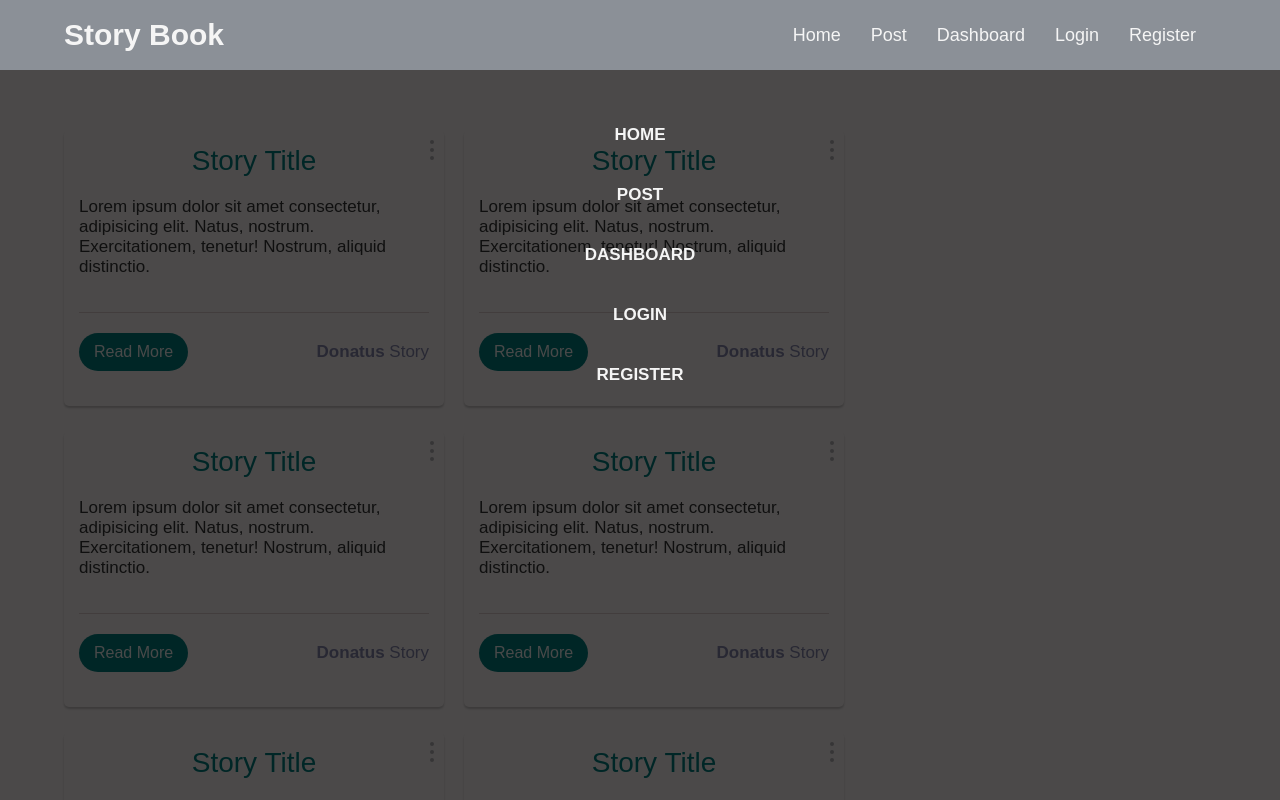
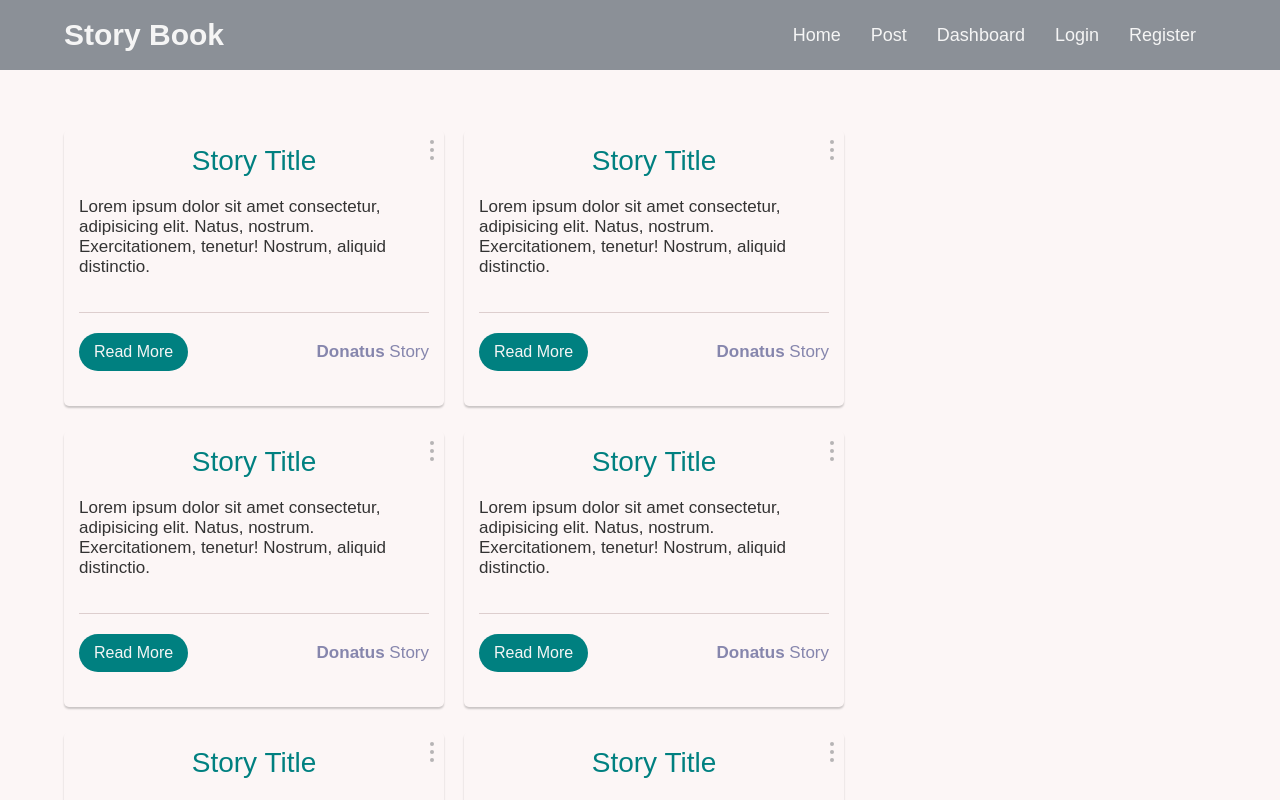
Before and after one commit to BrainDoe/storybook-angular, an Angular app: page /home in a window 1280 px wide. Shown: the top 800 px of the page. Built offline with nearby package versions, Linux system fonts and the light colour scheme.

Commit message:
Implemented the toggle menu

```diff
--- a/src/app/app.component.html
+++ b/src/app/app.component.html
@@ -1,2 +1,3 @@
 <app-header></app-header>
+<app-side-nav></app-side-nav>
 <router-outlet></router-outlet>
--- a/src/app/components/header/header.component.html
+++ b/src/app/components/header/header.component.html
@@ -11,7 +11,7 @@
         <li class="list-item"><a routerLink="/login">Login</a></li>
         <li class="list-item"><a routerLink="/register">Register</a></li>
       </ul>
-      <div class="burger">
+      <div class="burger" (click)="toggleSidenav()">
         <div class="line line1"></div>
         <div class="line line2"></div>
         <div class="line line3"></div>
--- a/src/app/components/header/header.component.ts
+++ b/src/app/components/header/header.component.ts
@@ -1,4 +1,6 @@
 import { Component, OnInit } from '@angular/core';
+import { Subscription } from 'rxjs';
+import UiService from 'src/app/service/ui.service';
 
 @Component({
   selector: 'app-header',
@@ -6,10 +8,20 @@ import { Component, OnInit } from '@angular/core';
   styleUrls: ['./header.component.css']
 })
 export class HeaderComponent implements OnInit {
+  subscription!: Subscription;
+  sideNav: boolean = false;
 
-  constructor() { }
+  constructor(private uiService: UiService) {
+
+    this.subscription = this.uiService.onToggle().subscribe((value: boolean) => (this.sideNav = value));
+   }
 
   ngOnInit(): void {
   }
 
+  toggleSidenav() {
+    this.uiService.toggleSideNav();
+  }
+
+
 }
--- a/src/app/components/side-nav/side-nav.component.html
+++ b/src/app/components/side-nav/side-nav.component.html
@@ -1,9 +1,9 @@
-<nav class="nav">
+<nav *ngIf="showSideNav" class="nav">
   <ul class="nav-list">
-    <li><a routerLink="/home">Home</a></li>
-    <li><a routerLink="/posts">Post</a></li>
-    <li><a routerLink="/user-dashboard">Dashboard</a></li>
-    <li><a routerLink="/login">Login</a></li>
-    <li><a routerLink="/register">Register</a></li>
+    <li><a routerLink="/home" (click)="closeSideNav()">Home</a></li>
+    <li><a routerLink="/post-form" (click)="closeSideNav()">Post</a></li>
+    <li><a routerLink="/user-dashboard" (click)="closeSideNav()">Dashboard</a></li>
+    <li><a routerLink="/login" (click)="closeSideNav()">Login</a></li>
+    <li><a routerLink="/register" (click)="closeSideNav()">Register</a></li>
   </ul>
 </nav>
--- a/src/app/components/side-nav/side-nav.component.ts
+++ b/src/app/components/side-nav/side-nav.component.ts
@@ -1,4 +1,6 @@
 import { Component, OnInit } from '@angular/core';
+import { Subscription } from 'rxjs';
+import UiService from 'src/app/service/ui.service';
 
 @Component({
   selector: 'app-side-nav',
@@ -6,10 +8,18 @@ import { Component, OnInit } from '@angular/core';
   styleUrls: ['./side-nav.component.css']
 })
 export class SideNavComponent implements OnInit {
+  subscription: Subscription;
+  showSideNav!: boolean;
 
-  constructor() { }
+  constructor(private uiService: UiService) {
+    this.subscription = this.uiService.onToggle().subscribe((value: boolean) => (this.showSideNav = value));
+  }
 
   ngOnInit(): void {
   }
 
+  closeSideNav() {
+    this.showSideNav = !this.showSideNav;
+  }
+
 }
--- a/src/app/pages/home/home.component.html
+++ b/src/app/pages/home/home.component.html
@@ -1,2 +1 @@
-<app-side-nav></app-side-nav>
 <app-stories></app-stories>
--- /dev/null
+++ b/src/app/service/ui.service.ts
@@ -0,0 +1,21 @@
+import { Injectable } from '@angular/core';
+import { Observable, Subject } from 'rxjs';
+
+@Injectable({
+  providedIn: 'root'
+})
+export default class UiService {
+  showSideNav: boolean = false;
+  subject = new Subject<any>()
+
+  constructor() { }
+
+  toggleSideNav(): void{
+    this.showSideNav = !this.showSideNav;
+    this.subject.next(this.showSideNav);
+  }
+
+  onToggle(): Observable<any>{
+    return this.subject.asObservable();
+  }
+}
```
